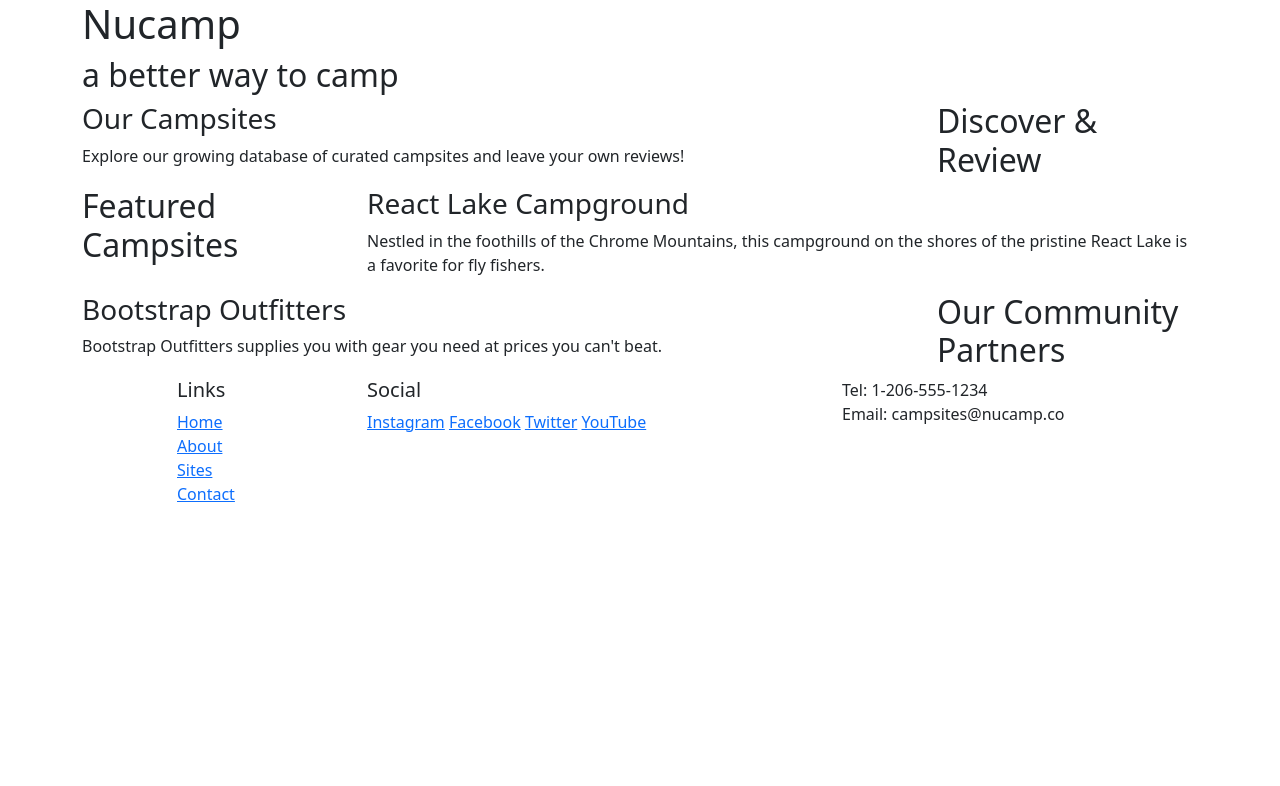
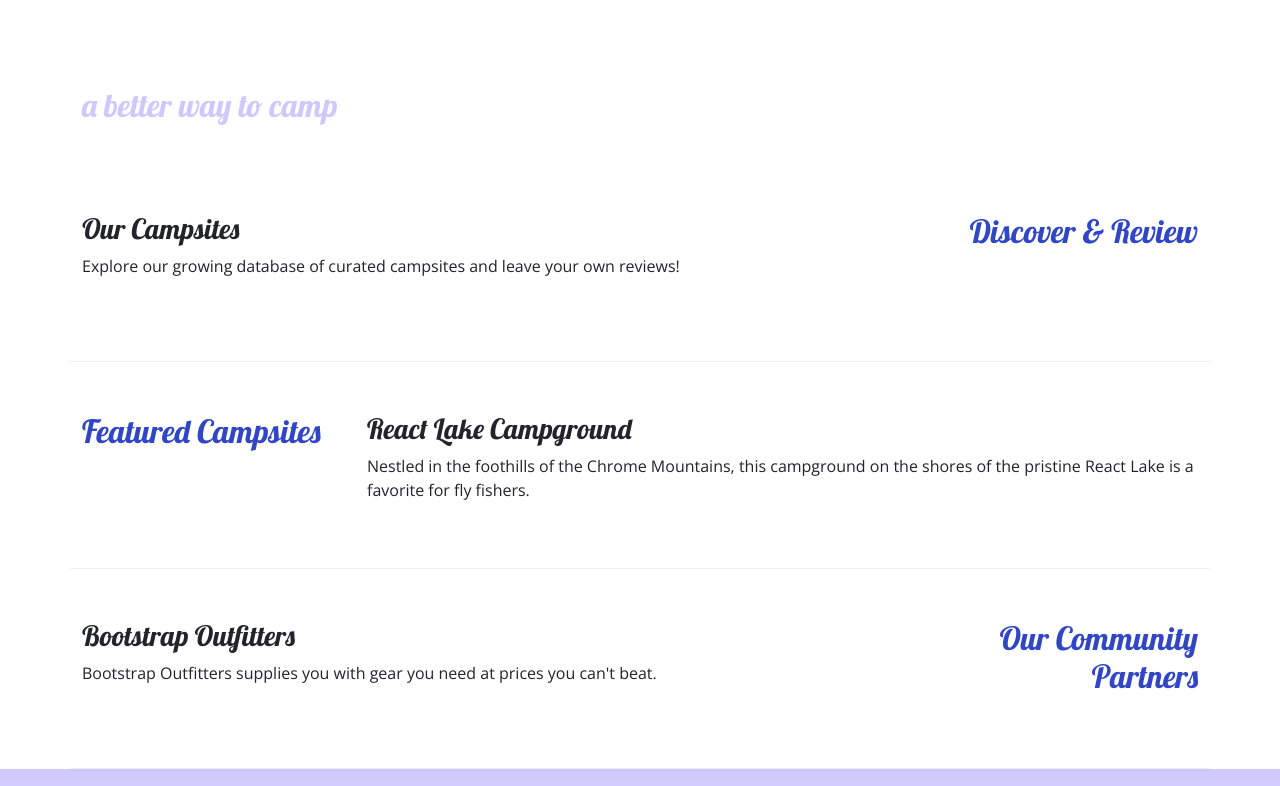
Before and after one commit to Alessiomollo/nucampsite, a plain HTML site: page index.html in a window 1280 px wide. Shown: the top 786 px of the page. Drawn offline with nearby package versions, Linux system fonts and the light colour scheme.

Commit message:
Bootsrap and Css styles

```diff
--- /dev/null
+++ b/css/styles.css
@@ -0,0 +1,35 @@
+body {
+    font-family: "Open Sans", sans-serif;
+
+}
+
+h1, h2, h3 {
+    font-family: "Lobster", cursive;
+}
+
+h2 {
+    color: #3046C5;
+
+}
+
+header {
+    padding: 30px;
+    background-image: -o-linear-gradient(to right, #5637DD, #3046C5, #60106B);
+    color: white;
+}
+
+header h2 {
+    color: #CEC8FF;
+}
+
+footer {
+    background-image: linear-gradient(#CEC8FF, white);
+    padding: 20PX 0;
+}
+
+.row-content {
+    padding: 50px 0;
+    border-bottom: 1px ridge;
+    min-height: 200px;
+
+}
--- a/index.html
+++ b/index.html
@@ -8,7 +8,8 @@
 
     <!-- Bootstrap CSS -->
     <link href="https://cdn.jsdelivr.net/npm/bootstrap@5.2.3/dist/css/bootstrap.min.css" rel="stylesheet" integrity="sha384-rbsA2VBKQhggwzxH7pPCaAqO46MgnOM80zW1RWuH61DGLwZJEdK2Kadq2F9CUG65" crossorigin="anonymous"/>
-
+    <link rel="stylesheet" href="https://fonts.googleapis.com/css?family=Lobster|Open+Sans" />
+    <link rel="stylesheet" href="./css/styles.css" />
     <title>Nucamp: A Better Way To Camp</title>
 </head>
 
@@ -31,9 +32,9 @@
     <main class="container">
 
     	<!-- discover section -->
-        <section class="row">
+        <section class="row row-content align-item-center">
             <div class="col-sm-4 col-md-3 order-sm-last">
-                <h2>Discover & Review</h2>
+                <h2 class="text-sm-end">Discover & Review</h2>
             </div>
             <div class="col">
                 <h3>Our Campsites</h3>
@@ -42,7 +43,7 @@
         </section>
 
 		<!-- feature section -->
-        <section class="row">
+        <section class="row row-content align-item-center">
             <div class="col-sm-4 col-md-3">
                 <h2>Featured Campsites</h2>
             </div>
@@ -55,9 +56,9 @@
 
 
 		<!-- partner section -->
-        <section class="row">
+        <section class="row row-content align-item-center">
             <div class="col-sm-4 col-md-3 order-sm-last">
-                <h2>Our Community Partners</h2>
+                <h2 class="text-sm-end">Our Community Partners</h2>
             </div>
             <div class="col">
                 <h3>Bootstrap Outfitters</h3>
@@ -80,14 +81,14 @@
                         <li><a href="#">Contact</a></li>
                     </ul>
                 </div>
-                <div class="col-6 col-sm-5">
+                <div class="col-6 col-sm-5 text-center">
                     <h5>Social</h5>
                     <a href="http://instagram.com/">Instagram</a>
                     <a href="http://facebook.com/">Facebook</a>
                     <a href="http://twitter.com/">Twitter</a>
                     <a href="http://youtube.com/">YouTube</a>
                 </div>
-                <div class="col-sm-4">
+                <div class="col-sm-4 text-center">
                     Tel: 1-206-555-1234<br />
                     Email: campsites@nucamp.co
                 </div>
```
